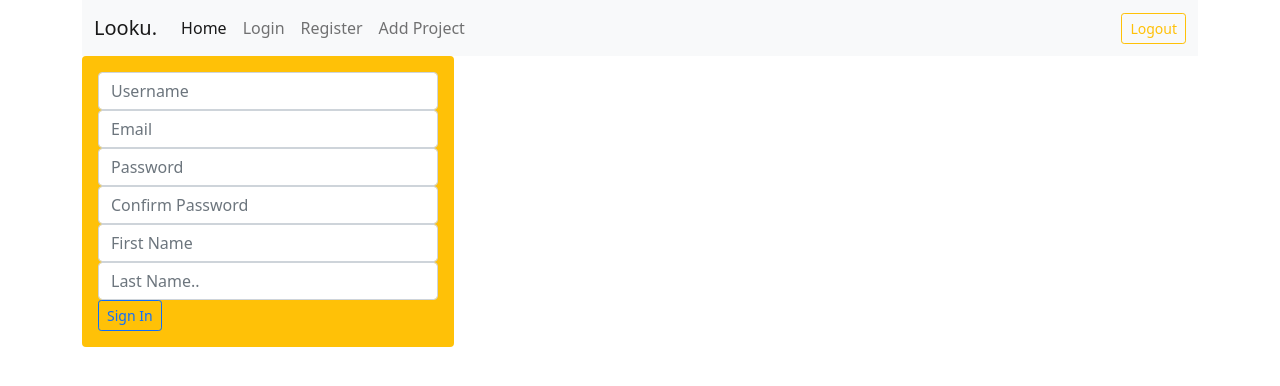
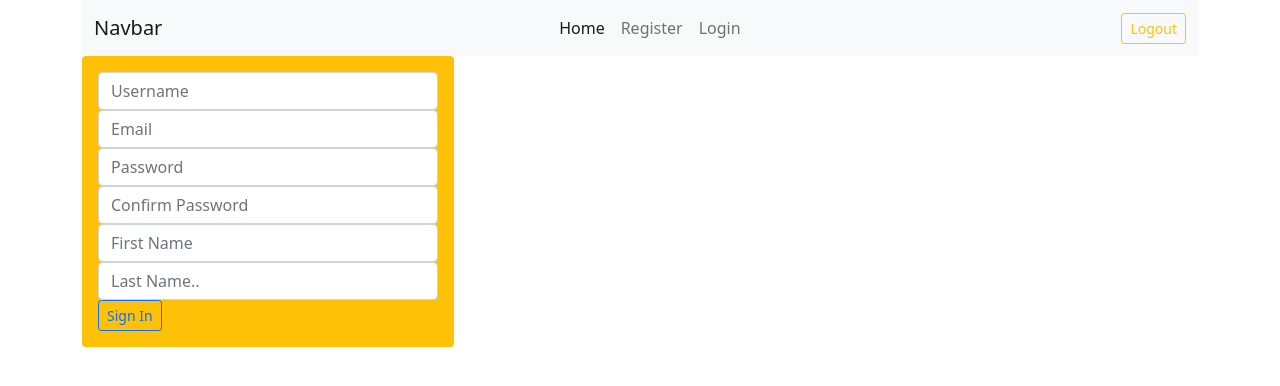
Before and after one commit to Willbeckh/awards-client, an Angular app: page /register in a window 1280 px wide. Shown: the top 386 px of the page. Built offline with nearby package versions, Linux system fonts and the light colour scheme.

Commit message:
update topnav layout

```diff
--- a/src/app/components/header/header.component.html
+++ b/src/app/components/header/header.component.html
@@ -1,32 +1,22 @@
-<nav class="navbar navbar-expand-lg navbar-light bg-light position-sticky">
+<nav class="navbar navbar-expand-lg navbar-light bg-light">
   <div class="container-fluid">
-    <a class="navbar-brand" href="#">Looku.</a>
+    <a class="navbar-brand" href="#">Navbar</a>
     <button
       class="navbar-toggler"
       type="button"
       data-bs-toggle="collapse"
-      data-bs-target="#navbarNav"
-      aria-controls="navbarNav"
+      data-bs-target="#navbarNavAltMarkup"
+      aria-controls="navbarNavAltMarkup"
       aria-expanded="false"
       aria-label="Toggle navigation"
     >
       <span class="navbar-toggler-icon"></span>
     </button>
-    <div class="collapse navbar-collapse" id="navbarNav">
-      <ul class="navbar-nav">
-        <li class="nav-item">
+      <div class="navbar-nav">
         <a routerLink="/" class="nav-link active" aria-current="page">Home</a>
-        </li>
-        <li class="nav-item">
+        <a routerLink="/register" class="nav-link">Register</a>
+        <!-- <a routerLink="/new-project" class="nav-link" disabled>Add Project</a> -->
         <a routerLink="/login" class="nav-link">Login</a>
-        </li>
-        <li class="nav-item">
-          <a routerLink="/register" class="nav-link">Register</a>
-        </li>
-        <li class="nav-item">
-          <a routerLink="/new-project" class="nav-link">Add Project</a>
-        </li>
-      </ul>
       </div>
       <button
         type="submit"
```
Lines whose indentation alone changed are shown as unchanged.
